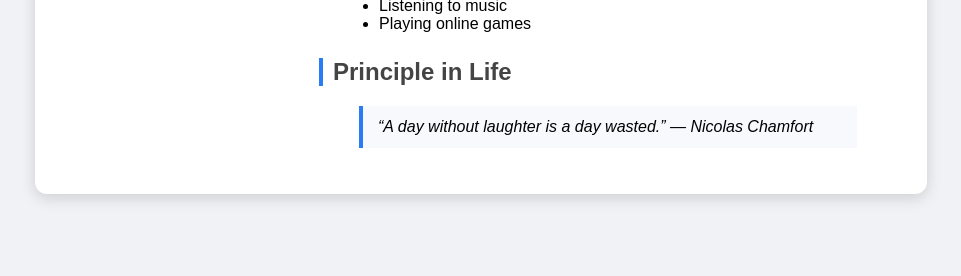
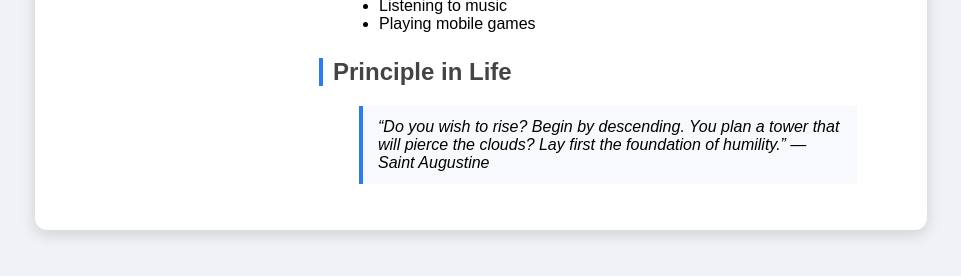
Before and after one commit to patacsilsamueljoash-dotcom/22017-WEB101-Patacsil, a plain HTML site: page index.html in a window 1280 px wide. Shown: the part 342-618 px from the top of the page, without its empty margins (159-1120 px from the left). Drawn offline with Linux system fonts and the light colour scheme.

Commit message:
Update index.html

```diff
--- a/index.html
+++ b/index.html
@@ -72,25 +72,27 @@
     <div class="info-box">
         <h1>Patacsil, Samuel Joash T.</h1>
 
-        <p><strong>Birthdate:</strong> August 24,2005</p>
+        <p><strong>Birthdate:</strong> August 24, 2005</p>
         <p><strong>Birthplace:</strong> Manila</p>
         <p><strong>Age:</strong> 20</p>
         <p><strong>Sex:</strong> Male</p>
+
 
 
         <h2>Hobbies</h2>
         <ul>
             <li>Cooking</li>
             <li>Listening to music</li>
-            <li>Playing online games</li>
+            <li>Playing mobile games</li>
         </ul>
 
         <h2>Principle in Life</h2>
         <blockquote>
-               “A day without laughter is a day wasted.”
-                     ― Nicolas Chamfort
+            “Do you wish to rise? Begin by descending. You plan a tower that will pierce the clouds?
+            Lay first the foundation of humility.” — Saint Augustine
         </blockquote>
     </div>
 </div>
 
 </body>
+</html>
```
